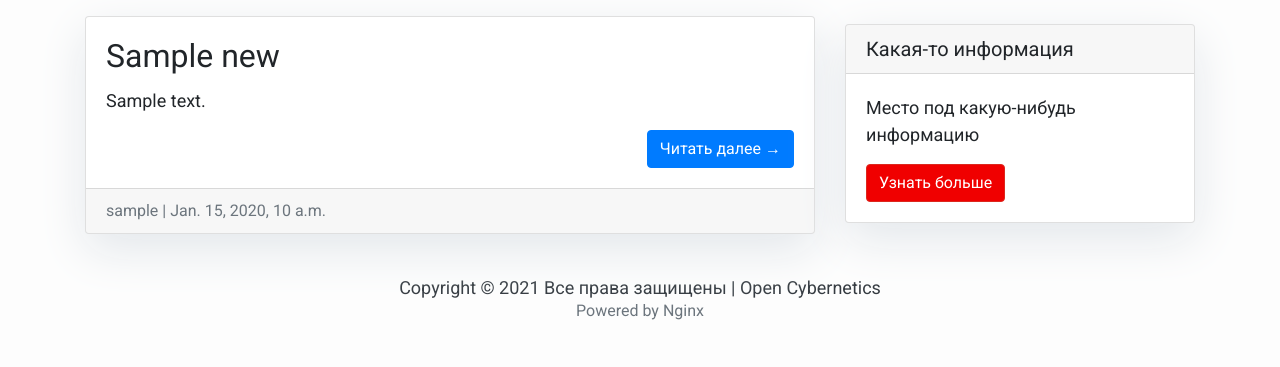
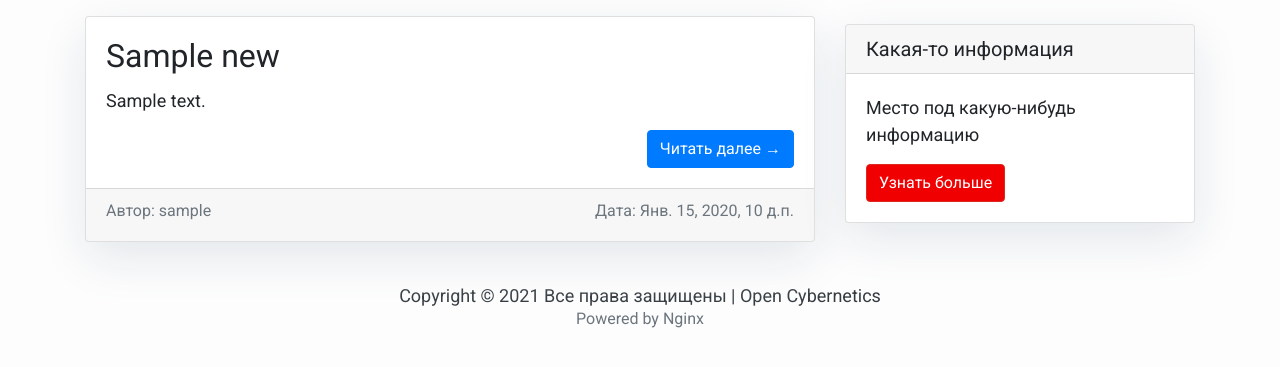
Before and after one commit to open-cyb/website, a Django app: page / in a window 1280 px wide. Shown: the part 59-426 px from the top of the page. Run offline with Django 3.2, Linux system fonts and the light colour scheme; tables that the repository leaves empty hold one stand-in row (values such as "Sample post"); parts of the project's set-up code (start-up, migrations or seed data) failed here and were passed over; some libraries are stand-ins or nearby versions.

Commit message:
Fix author and date display

```diff
--- a/opencyb/opencyb/settings.py
+++ b/opencyb/opencyb/settings.py
@@ -117,7 +117,7 @@ AUTH_PASSWORD_VALIDATORS = [
 # Internationalization
 # https://docs.djangoproject.com/en/3.2/topics/i18n/
 
-LANGUAGE_CODE = 'en-us'
+LANGUAGE_CODE = 'ru-RU'
 
 TIME_ZONE = 'UTC'
 
--- a/opencyb/templates/news_page.html
+++ b/opencyb/templates/news_page.html
@@ -30,7 +30,8 @@
                     <a href="{% url 'new_detail' new.slug  %}" class="btn btn-primary float-right">Читать далее &rarr;</a>
                 </div>
                 <div class="card-footer text-muted">
-                    <p class="card-text text-muted h6">{{ new.author }} | {{ new.created_on}} </p>
+                    <p class="card-text text-muted h6 float-left">Автор: {{ new.author }}</p>
+                    <p class="card-text text-muted h6 float-right">Дата: {{ new.created_on}}</p>
                 </div>
             </div>
             {% endfor %}
```
